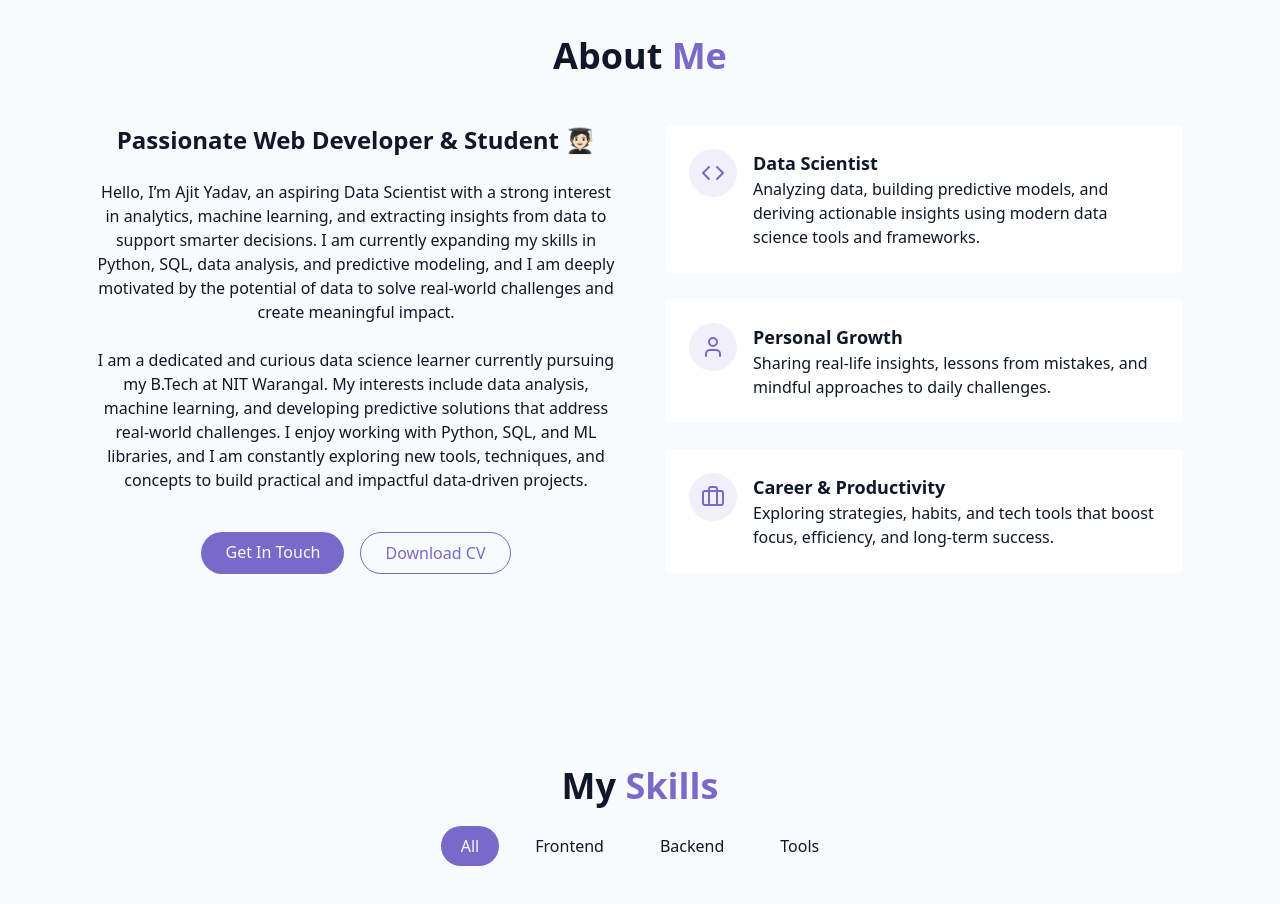
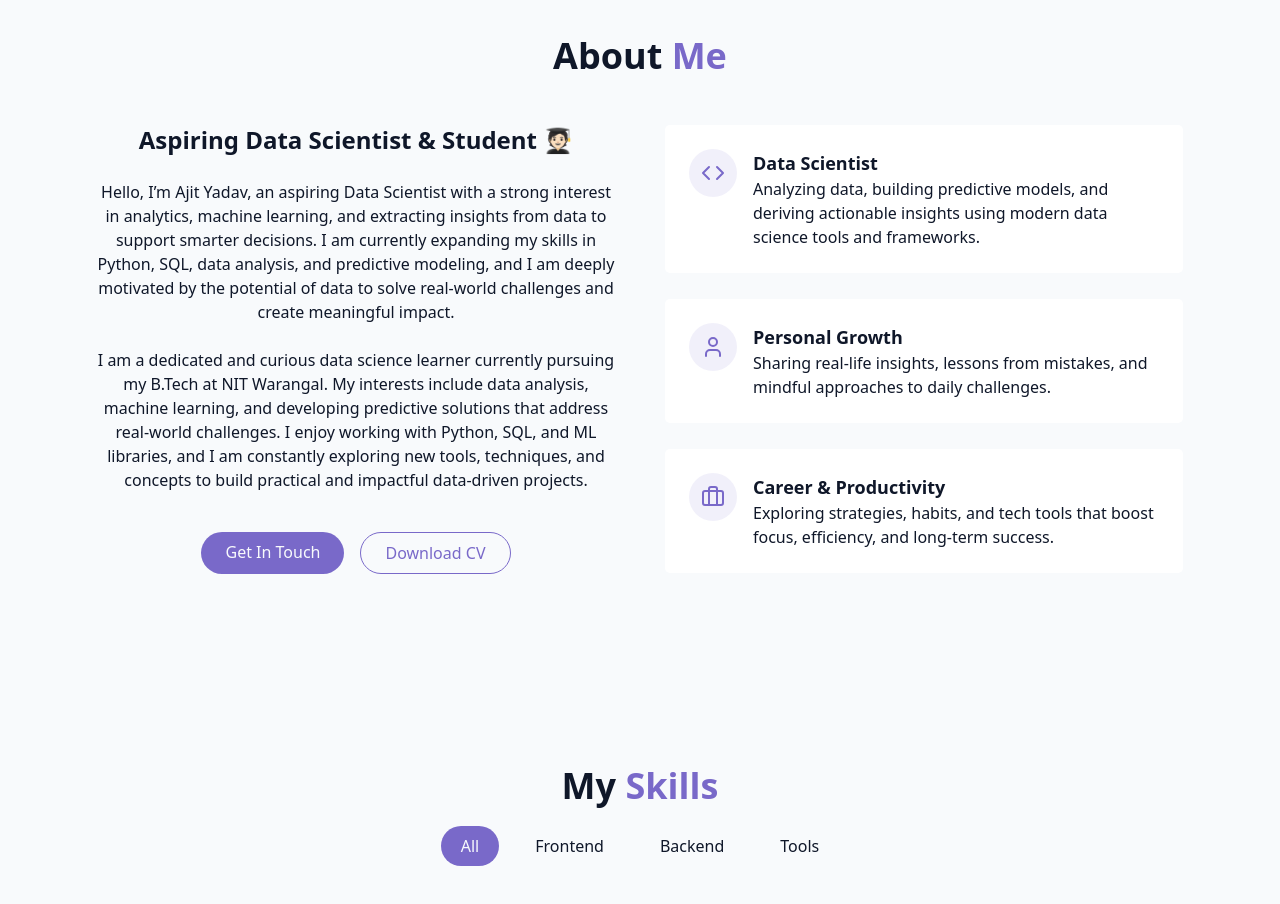
Before and after one commit to AjitYadaav/ajityadav, a React (Vite) app: page / in a window 1280 px wide. Shown: the part 860-1764 px from the top of the page. Built offline with nearby package versions, Linux system fonts and the light colour scheme.

Commit message:
Update title to reflect new career aspiration

```diff
--- a/src/components/AboutSection.jsx
+++ b/src/components/AboutSection.jsx
@@ -13,7 +13,7 @@ const AboutSection = () => {
       <div className="grid grid-cols-1 md:grid-cols-2 gap-12 items-center">
         <div className="space-y-6">
           <h3 className="text-2xl font-semibold">
-            Passionate Web Developer & Student 🧑🏻‍🎓
+            Aspiring Data Scientist & Student 🧑🏻‍🎓
           </h3>
           <p className="text-muted-foreground">
             Hello, I’m Ajit Yadav, an aspiring Data Scientist with a strong interest in analytics, machine learning, and extracting insights from data to support smarter decisions. I am currently expanding my skills in Python, SQL, data analysis, and predictive modeling, and I am deeply motivated by the potential of data to solve real-world challenges and create meaningful impact.
```
